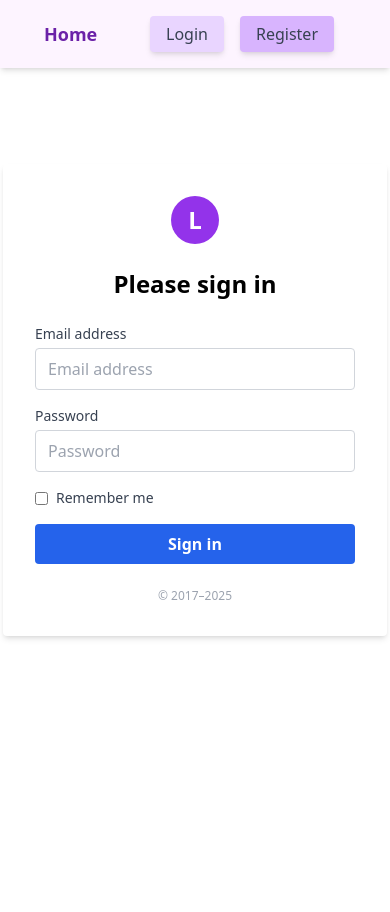
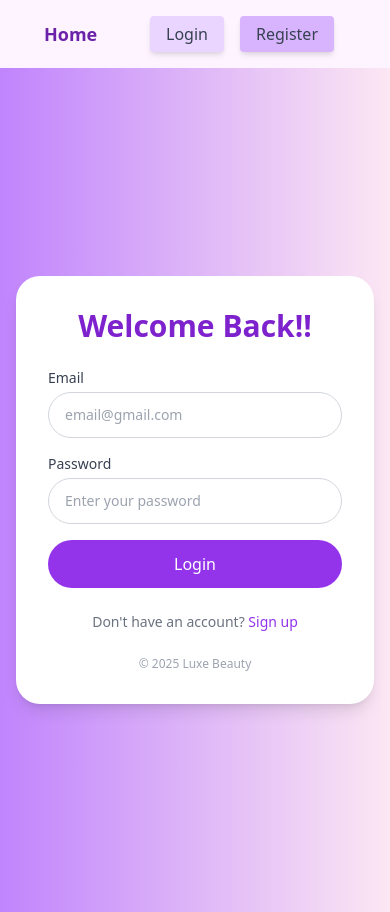
Before and after one commit to natalie-gichuki/Afrique-Essence-Beauty-Shop, a React (Vite) app in the folder frontend/: page /login in a window 390 px wide. Before the commit the page ends 844 px from the top, so only its background shows below. Built offline with nearby package versions, Linux system fonts and the light colour scheme.

Commit message:
Styling changes to match color scheme

```diff
--- a/frontend/src/pages/Login.jsx
+++ b/frontend/src/pages/Login.jsx
@@ -2,6 +2,7 @@ import { useState } from 'react';
 import { useDispatch, useSelector } from 'react-redux';
 import { login } from '../redux/slices/authSlice';
 import { useNavigate } from 'react-router-dom';
+import { Link } from 'react-router-dom';
 
 const Login = () => {
     const [email, setEmail] = useState('');
@@ -16,7 +17,6 @@ const Login = () => {
             const result = await dispatch(login({ email, password }));
             if (result.meta.requestStatus === 'fulfilled') {
                 clearForm();
-                // Redirect to home or dashboard after successful login
                 navigate('/');
             }
         } catch (error) {
@@ -24,72 +24,81 @@ const Login = () => {
         }
     };
 
-    // clear form fields after submission
     const clearForm = () => {
         setEmail('');
         setPassword('');
     };
 
     return (
-        <form
-            onSubmit={handleSubmit}
-            className="max-w-sm mx-auto mt-24 bg-white p-8 rounded shadow-md"
-            autoComplete="off"
-        >
-            <div className="flex justify-center mb-6">
-                {/* Bootstrap logo substitute */}
-                <div className="bg-purple-600 text-white rounded-full w-12 h-12 flex items-center justify-center text-2xl font-bold">
-                    L
-                </div>
+        <div className="min-h-screen flex items-center justify-center bg-gradient-to-r from-purple-400 to-pink-100 px-4">
+            <div className="bg-white shadow-lg rounded-3xl overflow-hidden flex flex-col md:flex-row max-w-4xl w-full">
+                {/* Left Section with Illustration */}
+                <div className="hidden md:flex items-center justify-center bg-purple-100 w-1/2 ">
+                    {/* Replace with your own image or illustration */}
+                    <img
+                        src="https://img.freepik.com/premium-photo/female-developer-background_665280-9650.jpg"
+                        alt="Login Visual"
+                        className="w-full h-full object-cover"
+                    />
                 </div>
 
-            <h2 className="text-center text-2xl font-semibold mb-6">Please sign in</h2>
+                {/* Right Section - Form */}
+                <div className="w-full md:w-1/2 p-8 sm:p-12">
+                    <h2 className="text-3xl font-bold text-center text-purple-700 mb-6">Welcome Back!!</h2>
 
-            {error && <p className="text-red-500 text-sm mb-4 text-center">{error}</p>}
+                    {error && (
+                        <p className="text-red-500 text-sm text-center mb-4">{error}</p>
+                    )}
 
+                    <form onSubmit={handleSubmit} autoComplete="off">
                         <div className="mb-4">
-                <label className="block mb-1 text-sm font-medium text-gray-700">Email address</label>
+                            <label className="block text-sm text-gray-700 mb-1">Email</label>
                             <input
                                 type="email"
-                    className="w-full border border-gray-300 rounded px-3 py-2 focus:outline-none focus:ring focus:border-blue-500"
-                    placeholder="Email address"
+                                placeholder="email@gmail.com"
                                 value={email}
                                 onChange={(e) => setEmail(e.target.value)}
+                                className="w-full px-4 py-3 border border-gray-300 rounded-full text-sm focus:outline-none focus:ring-2 focus:ring-purple-500"
                                 required
-                    autoComplete="new-email"
+                                autoComplete='new-email'
                             />
                         </div>
 
                         <div className="mb-4">
-                <label className="block mb-1 text-sm font-medium text-gray-700">Password</label>
+                            <label className="block text-sm text-gray-700 mb-1">Password</label>
                             <input
                                 type="password"
-                    className="w-full border border-gray-300 rounded px-3 py-2 focus:outline-none focus:ring focus:border-blue-500"
-                    placeholder="Password"
+                                placeholder="Enter your password"
                                 value={password}
                                 onChange={(e) => setPassword(e.target.value)}
+                                className="w-full px-4 py-3 border border-gray-300 rounded-full text-sm focus:outline-none focus:ring-2 focus:ring-purple-500"
                                 required
-                    autoComplete="new-password"
+                                autoComplete='new-password'
                             />
-            </div>
-
-            <div className="flex items-center mb-4">
-                <input type="checkbox" className="mr-2" />
-                <label className="text-sm text-gray-700">Remember me</label>
                         </div>
 
                         <button
                             type="submit"
-                className="w-full bg-blue-600 hover:bg-blue-700 text-white font-semibold py-2 rounded"
+                            className="w-full bg-purple-600 hover:bg-purple-700 text-white font-medium py-3 rounded-full transition"
                             disabled={loading}
                         >
-                {loading ? 'Logging in...' : 'Sign in'}
+                            {loading ? 'Logging in...' : 'Login'}
                         </button>
-
-            <p className="text-center text-xs text-gray-400 mt-6">© 2017–2025</p>
                     </form>
 
+                    {/* Social login buttons (optional) */}
+                    <div className="mt-6 text-center text-sm text-gray-500">
+                        Don't have an account?{' '}
+                        <Link to="/register" className="text-purple-600 font-medium hover:underline">
+                            Sign up
+                        </Link>
+                    </div>
+
+                    <p className="text-center text-xs text-gray-400 mt-6">© 2025 Luxe Beauty</p>
+                </div>
+            </div>
+        </div>
     );
-}
+};
 
 export default Login;
--- a/frontend/src/pages/Register.jsx
+++ b/frontend/src/pages/Register.jsx
@@ -1,24 +1,23 @@
+
 import { useState } from 'react';
 import { useDispatch, useSelector } from 'react-redux';
 import { register } from '../redux/slices/authSlice';
-import { useNavigate } from 'react-router-dom';
+import { useNavigate, Link } from 'react-router-dom';
 
 const Register = () => {
     const [form, setForm] = useState({
         username: '',
         email: '',
         password: '',
-        role: 'customer', // Default role
+        role: 'customer',
     });
+
     const dispatch = useDispatch();
     const navigate = useNavigate();
     const { loading, error } = useSelector((state) => state.auth);
 
     const handleChange = (e) => {
-        setForm({
-            ...form,
-            [e.target.name]: e.target.value,
-        });
+        setForm({ ...form, [e.target.name]: e.target.value });
     };
 
     const handleSubmit = async (e) => {
@@ -26,78 +25,70 @@ const Register = () => {
         try {
             const result = await dispatch(register(form));
             if (result.meta.requestStatus === 'fulfilled') {
-                clearForm();
-                // Redirect to login page after successful registration
+                setForm({ username: '', email: '', password: '', role: 'customer' });
                 navigate('/login');
             }
-        } catch (error) {
-            console.error('Registration failed:', error);
+        } catch (err) {
+            console.error('Registration failed:', err);
         }
     };
 
-    // clear form fields after submission
-    const clearForm = () => {
-        setForm({
-            username: '',
-            email: '',
-            password: '',
-            role: 'customer', // Reset to default role
-        });
-    };
-
     return (
-        <form
-            onSubmit={handleSubmit}
-            className="max-w-sm mx-auto mt-24 bg-white p-8 rounded shadow-md space-y-4"
-            autoComplete="off"
-        >
-            <div className="flex justify-center mb-6">
-                {/* Register logo substitute */}
-                <div className="bg-green-600 text-white rounded-full w-12 h-12 flex items-center justify-center text-2xl font-bold">
-                    R
-                </div>
+        <div className="min-h-screen flex items-center justify-center bg-gradient-to-r from-purple-400 to-pink-100 px-4">
+            <div className="bg-white shadow-lg rounded-3xl overflow-hidden flex flex-col md:flex-row max-w-4xl w-full">
+                {/* Left Section with Illustration */}
+                <div className="hidden md:flex items-center justify-center bg-purple-100 w-1/2">
+                    <img
+                        src="https://img.freepik.com/premium-photo/female-developer-background_665280-9650.jpg"
+                        alt="Register Visual"
+                        className="w-full h-full object-cover"
+                    />
                 </div>
 
-            <h2 className="text-center text-2xl font-semibold mb-6">Create an account</h2>
+                {/* Right Section - Form */}
+                <div className="w-full md:w-1/2 p-8 sm:p-12">
+                    <h2 className="text-3xl font-bold text-center text-purple-700 mb-6">Create an Account</h2>
 
-            {error && <p className="text-red-500 text-sm mb-4 text-center">{error}</p>}
+                    {error && <p className="text-red-500 text-sm text-center mb-4">{error}</p>}
 
+                    <form onSubmit={handleSubmit} autoComplete="off">
                         <div className="mb-4">
-                <label className="block mb-1 text-sm font-medium text-gray-700">Username</label>
+                            <label className="block text-sm text-gray-700 mb-1">Username</label>
                             <input
+                                type="text"
                                 name="username"
+                                placeholder="Your name"
                                 value={form.username}
-                    className="w-full border border-gray-300 rounded px-3 py-2 focus:outline-none focus:ring focus:border-green-500"
-                    placeholder="Username"
                                 onChange={handleChange}
+                                className="w-full px-4 py-3 border border-gray-300 rounded-full text-sm focus:outline-none focus:ring-2 focus:ring-purple-500"
                                 required
                                 autoComplete="new-username"
                             />
                         </div>
 
                         <div className="mb-4">
-                <label className="block mb-1 text-sm font-medium text-gray-700">Email address</label>
+                            <label className="block text-sm text-gray-700 mb-1">Email</label>
                             <input
+                                type="email"
                                 name="email"
-                    type="email"
+                                placeholder="email@gmail.com"
                                 value={form.email}
-                    className="w-full border border-gray-300 rounded px-3 py-2 focus:outline-none focus:ring focus:border-green-500"
-                    placeholder="Email"
                                 onChange={handleChange}
+                                className="w-full px-4 py-3 border border-gray-300 rounded-full text-sm focus:outline-none focus:ring-2 focus:ring-purple-500"
                                 required
                                 autoComplete="new-email"
                             />
                         </div>
 
                         <div className="mb-4">
-                <label className="block mb-1 text-sm font-medium text-gray-700">Password</label>
+                            <label className="block text-sm text-gray-700 mb-1">Password</label>
                             <input
+                                type="password"
                                 name="password"
+                                placeholder="Enter your password"
                                 value={form.password}
-                    type="password"
-                    className="w-full border border-gray-300 rounded px-3 py-2 focus:outline-none focus:ring focus:border-green-500"
-                    placeholder="Password"
                                 onChange={handleChange}
+                                className="w-full px-4 py-3 border border-gray-300 rounded-full text-sm focus:outline-none focus:ring-2 focus:ring-purple-500"
                                 required
                                 autoComplete="new-password"
                             />
@@ -105,16 +96,25 @@ const Register = () => {
 
                         <button
                             type="submit"
-                className="w-full bg-green-600 hover:bg-green-700 text-white font-semibold py-2 rounded"
+                            className="w-full bg-purple-600 hover:bg-purple-700 text-white font-medium py-3 rounded-full transition"
                             disabled={loading}
                         >
                             {loading ? 'Registering...' : 'Register'}
                         </button>
-
-            <p className="text-center text-xs text-gray-400 mt-6">© 2017–2025</p>
                     </form>
 
+                    <div className="mt-6 text-center text-sm text-gray-500">
+                        Already have an account?{' '}
+                        <Link to="/login" className="text-purple-600 font-medium hover:underline">
+                            Login
+                        </Link>
+                    </div>
+
+                    <p className="text-center text-xs text-gray-400 mt-6">© 2025 Luxe Beauty</p>
+                </div>
+            </div>
+        </div>
     );
-}
+};
 
 export default Register;
```
Also changed, not shown: frontend/src/pages/Home.jsx (+25 -25 lines). Lines whose indentation alone changed are shown as unchanged.
